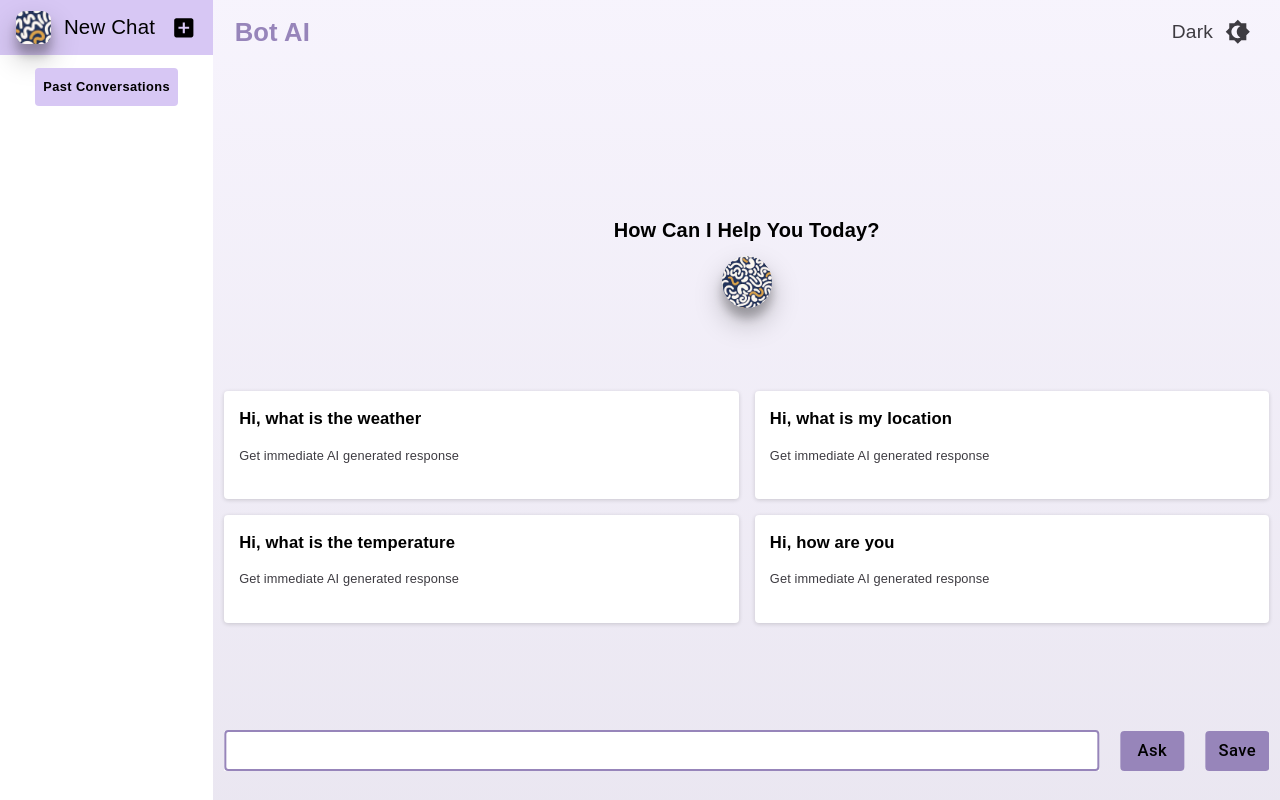
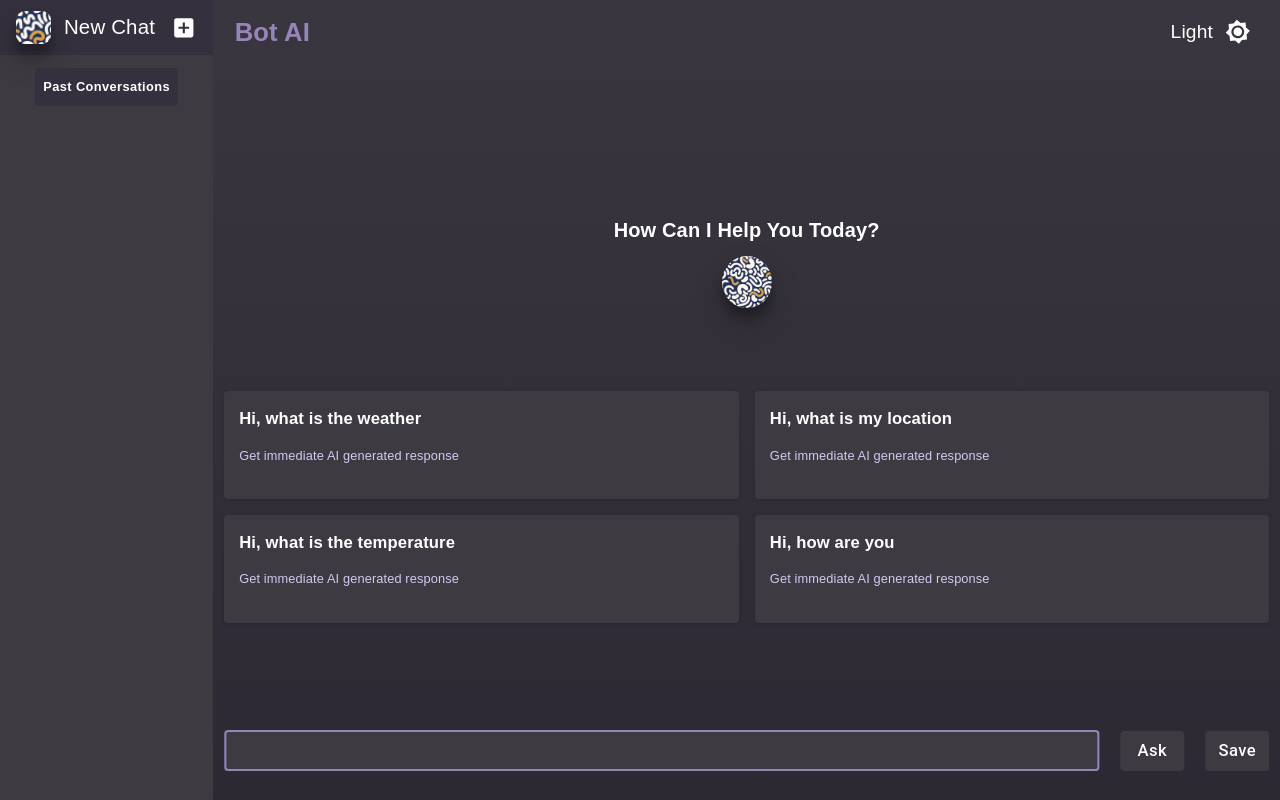
Before and after one commit to bhargav-parashar/bot-ai, a React (Create React App) app: page / in a window 1280 px wide. Built offline with nearby package versions, Linux system fonts and the light colour scheme.

Commit message:
feat: Set default to dark mode

```diff
--- a/src/App.js
+++ b/src/App.js
@@ -8,13 +8,14 @@ import Layout from "./components/Layout/Layout.jsx";
 
 function App() {
   const [isDarkMode, setIsDarkMode] = useState(
-    JSON.parse(localStorage.getItem("isDarkMode")) || false
+    JSON.parse(localStorage.getItem("isDarkMode")) || true
   );
   const [chat,setChat] = useState([]);
 
   useEffect(() => {
     localStorage.setItem("isDarkMode", isDarkMode);
   }, [isDarkMode]);
+
   const theme = React.useMemo(
     () => (isDarkMode ? createTheme(darkTheme()) : createTheme(lightTheme())),
     [isDarkMode]
```
